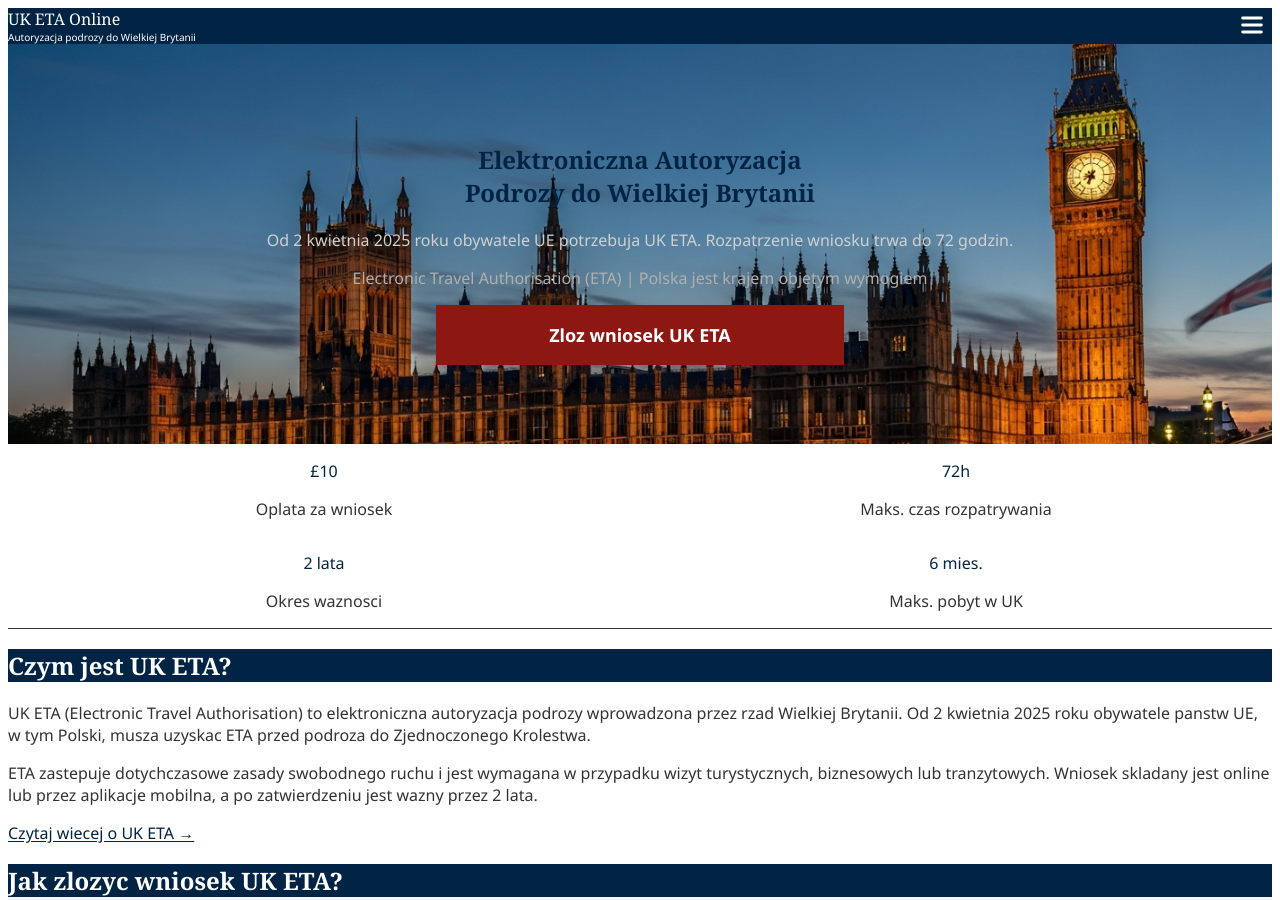
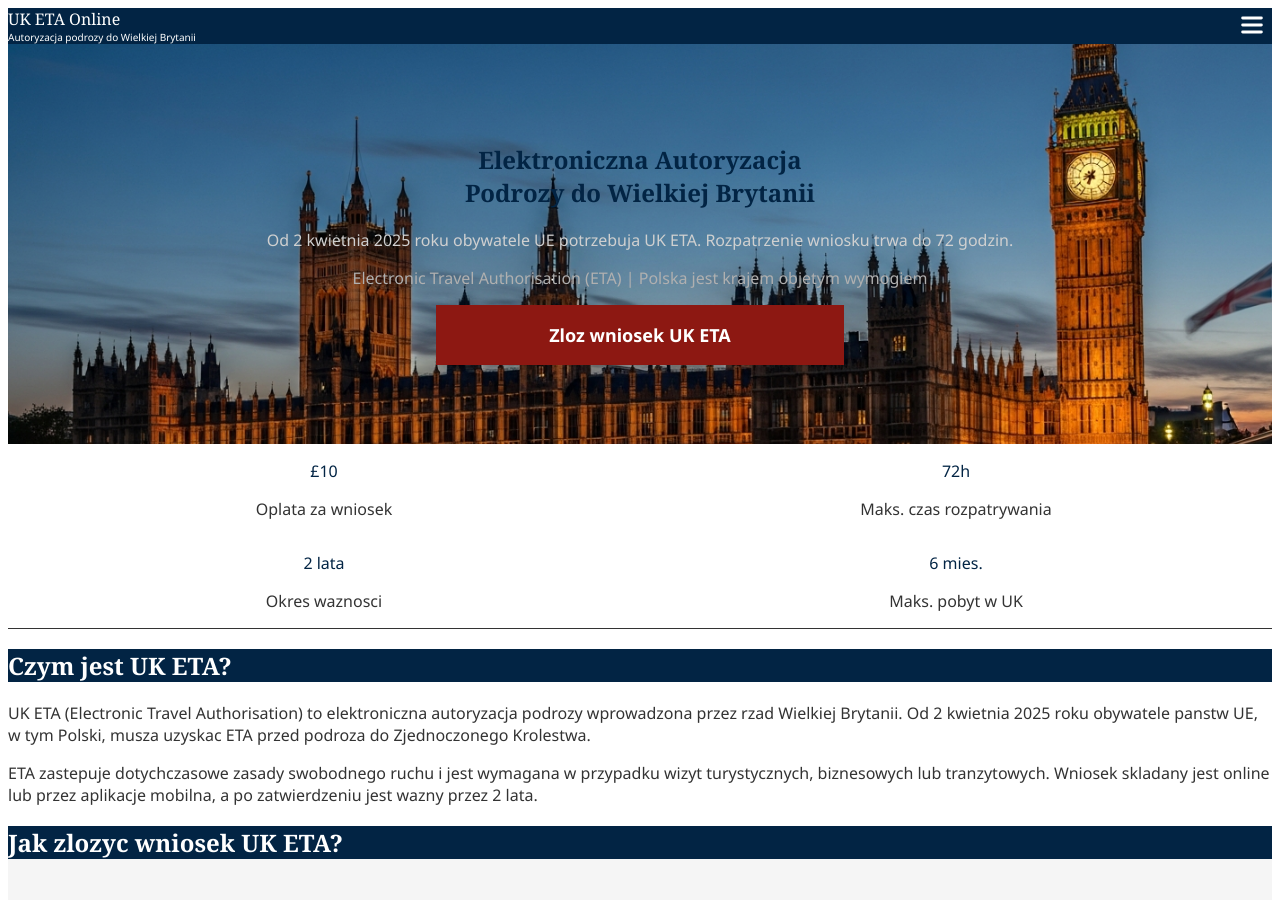
Before and after one commit to mediaxsaburoai0818-design/uk-eta-site, a Next.js app: page / in a window 1280 px wide. Shown: the top 900 px of the page. Built offline with nearby package versions, Linux system fonts and the light colour scheme.

Commit message:
Fix: remove icons, single CTA button

```diff
--- a/app/page.tsx
+++ b/app/page.tsx
@@ -93,12 +93,6 @@ export default function Home() {
             skladany jest online lub przez aplikacje mobilna, a po zatwierdzeniu
             jest wazny przez 2 lata.
           </p>
-          <Link
-            href="/eta-info/what-is-eta/"
-            className="text-[#022444] font-bold underline underline-offset-2 hover:text-[#0a3a6b] transition"
-          >
-            Czytaj wiecej o UK ETA &rarr;
-          </Link>
         </div>
       </section>
 
```
